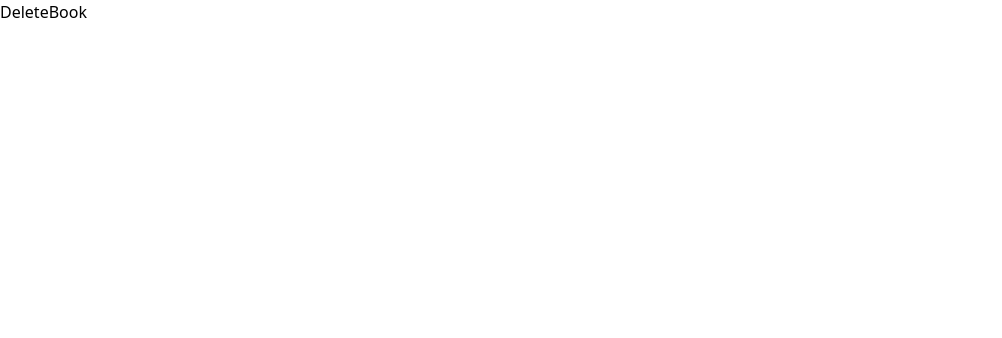
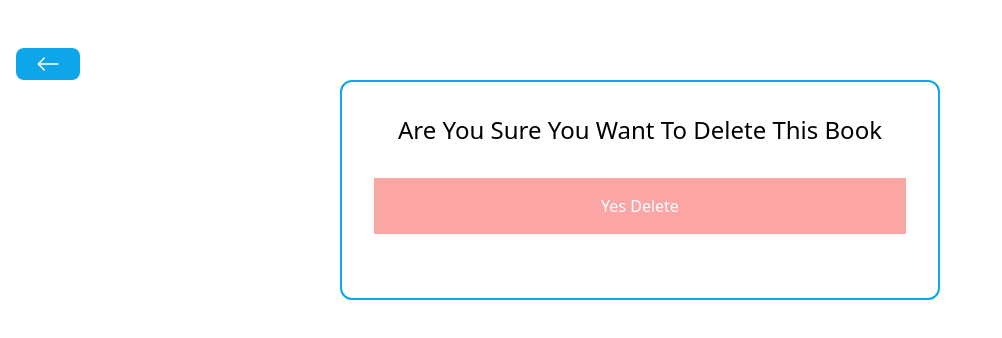
Before and after one commit to Ruturaj2003/bookstore_MERN, a React (Vite) app in the folder frontend/: page /books/delete/1 in a window 1280 px wide. Shown: the top 338 px of the page, without its empty margins (0-1002 px from the left). Built offline with nearby package versions, Linux system fonts and the light colour scheme.

Commit message:
Implement Delete

```diff
--- a/frontend/src/pages/DeleteBook.jsx
+++ b/frontend/src/pages/DeleteBook.jsx
@@ -1,4 +1,35 @@
+import { useState } from 'react';
+import { useNavigate, useParams } from 'react-router-dom';
+import BackButton from '../components/BackButton';
+import axios from 'axios';
+import Spinner from '../components/Spinner';
+
 const DeleteBook = () => {
-  return <div>DeleteBook</div>;
+  const [loading, setLoading] = useState(false);
+  const navigate = useNavigate();
+  const { id } = useParams();
+  const handleDeleteBook = () => {
+    setLoading(true);
+    axios.delete('http://localhost:5555/books/' + id).then(() => {
+      setLoading(false);
+      navigate('/');
+    });
+  };
+  return (
+    <div className="p-4">
+      <BackButton></BackButton>
+      {loading ? <Spinner></Spinner> : ''}
+      <div className=" flex flex-col border-2  items-center  border-sky-500 rounded-xl w-[600px] p-8 mx-auto">
+        <h3 className="text-2xl">Are You Sure You Want To Delete This Book</h3>
+        <button
+          className="p-4 bg-red-300  hover:bg-red-800 text-white m-8  w-full"
+          onClick={handleDeleteBook}
+        >
+          {' '}
+          Yes Delete
+        </button>
+      </div>
+    </div>
+  );
 };
 export default DeleteBook;
--- a/frontend/src/pages/EditBook.jsx
+++ b/frontend/src/pages/EditBook.jsx
@@ -70,7 +70,6 @@ const EditBook = () => {
               required
               onChange={(e) => setPublishYear(e.target.value)}
             ></input>
-
             <button
               type="submit"
               className="border-2 border-green-800 rounded-xl px-4"
--- a/frontend/src/pages/Home.jsx
+++ b/frontend/src/pages/Home.jsx
@@ -9,7 +9,6 @@ import { BsInfoCircle } from 'react-icons/bs';
 const Home = () => {
   const [books, setBooks] = useState([]);
   const [laoding, setLoading] = useState(false);
-  const [dota, setDota] = useState(1);
   useEffect(() => {
     setLoading(true);
     axios
```
